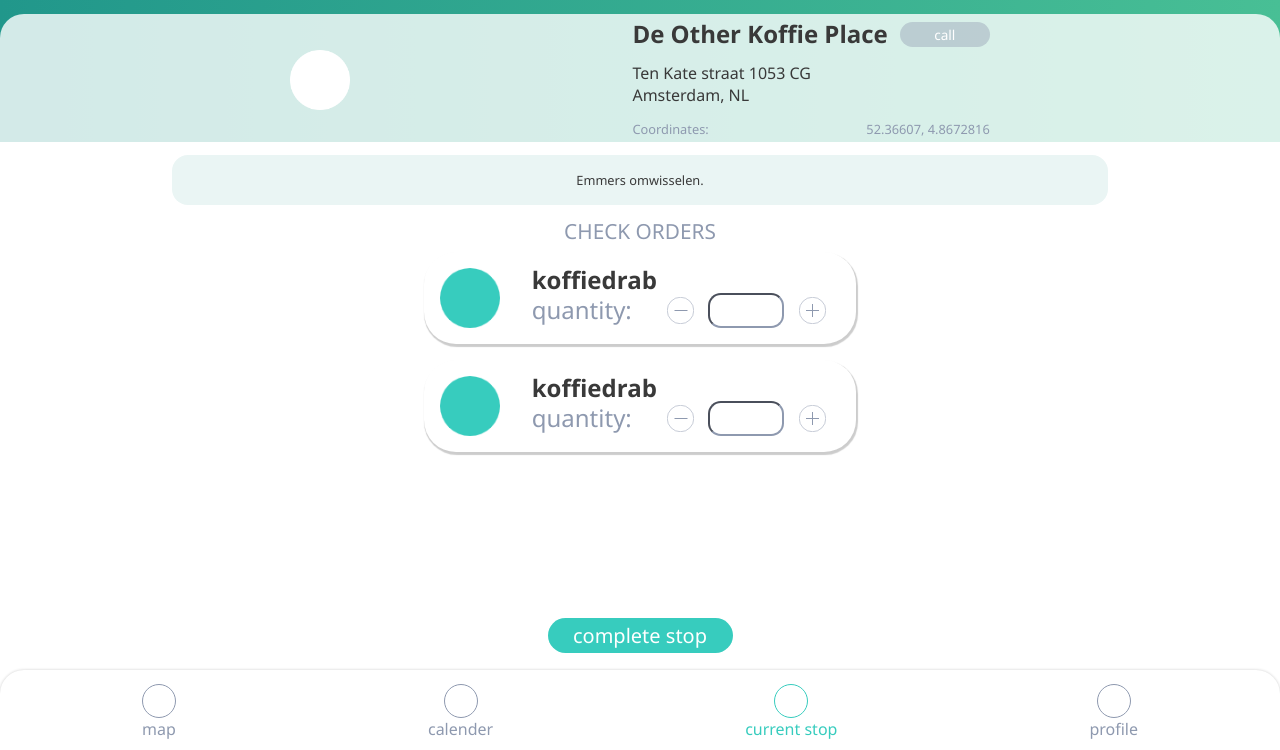
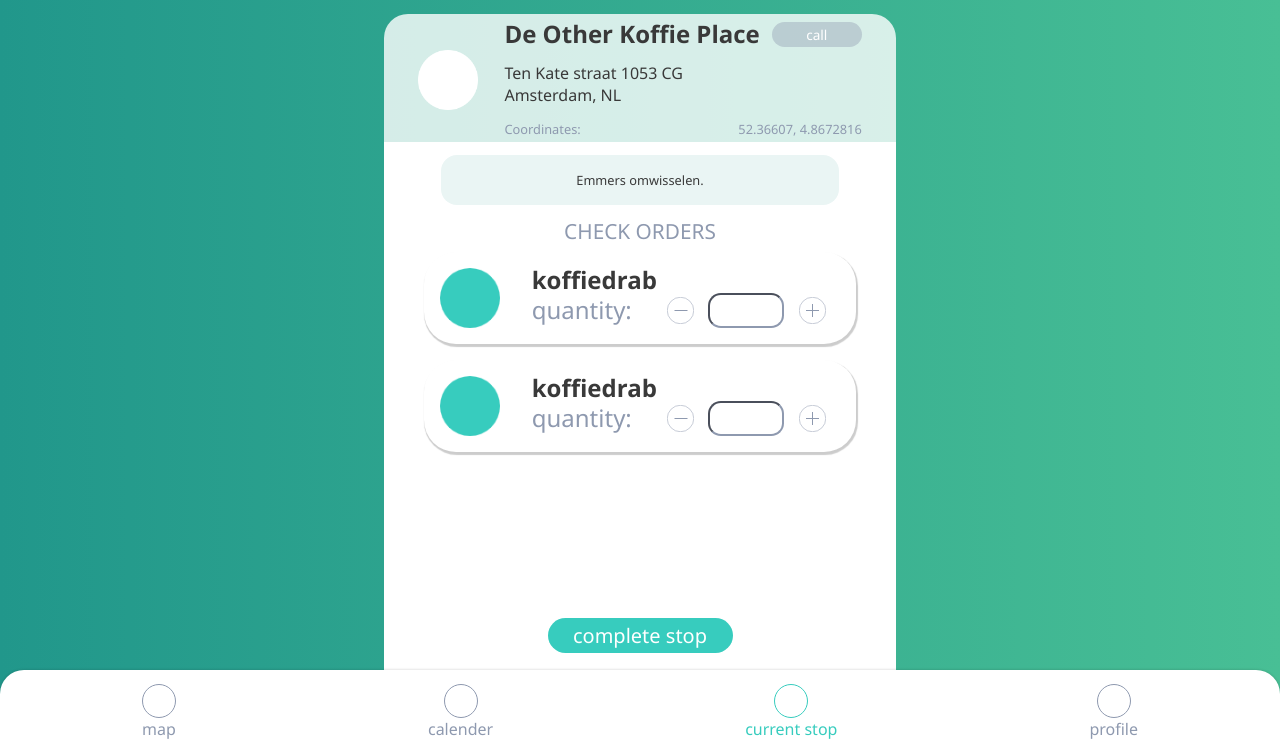
Before and after one commit to MichelleCeli/complete-stop-application, a plain HTML site: page index.html in a window 1280 px wide. Shown: the part 50-800 px from the top of the page. Drawn offline with nearby package versions, Linux system fonts and the light colour scheme.

Commit message:
implemented Media Queries
for responsiveness for tablets and bigger devices, media queries are added to the css-files

```diff
--- a/css/orders-section.css
+++ b/css/orders-section.css
@@ -134,3 +134,17 @@
     position: fixed;
     bottom: 95px;
 }
+
+@media only screen and (min-width: 600px) {
+    #orders-section{
+        width: 60%;
+        margin: auto;
+    }
+}
+
+@media only screen and (min-width: 992px) {
+    #orders-section{
+        width: 40%;
+        margin: auto;
+    }
+}
--- a/css/stop-information.css
+++ b/css/stop-information.css
@@ -57,3 +57,18 @@ align-self: center;
 #call-btn:disabled {
     background-color: rgba(142, 153, 175, 0.4);
 }
+
+@media only screen and (min-width: 600px) {
+    #information-container{
+        width: 60%;
+        margin: auto;
+    }
+
+}
+
+@media only screen and (min-width: 992px) {
+    #information-container{
+        width: 40%;
+        margin: auto;
+    }
+}
```
Also changed, not shown: css/styles.css (line endings or trailing spaces).
